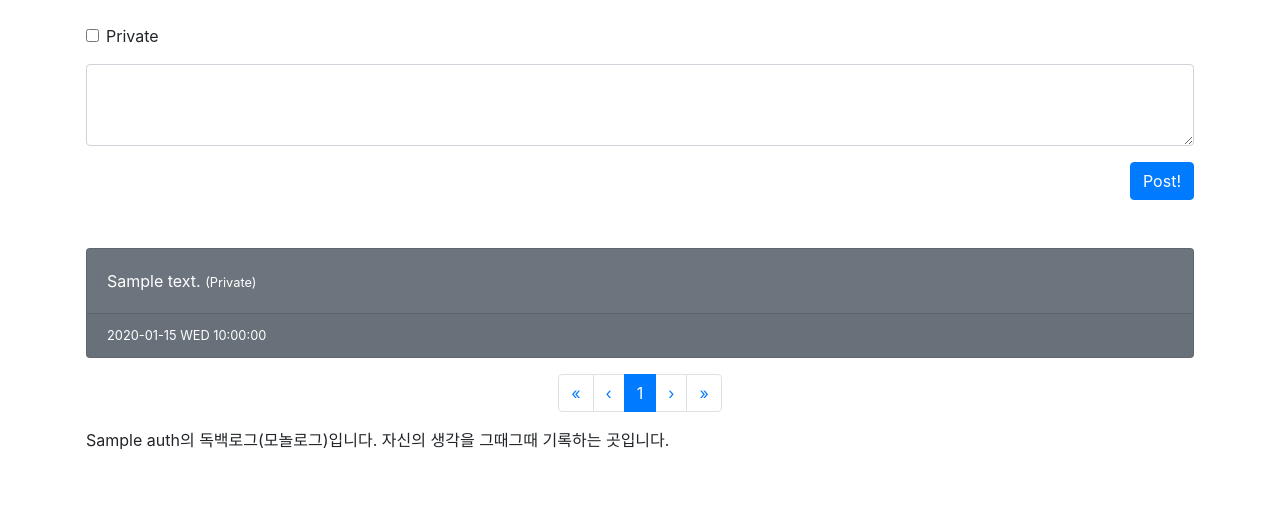
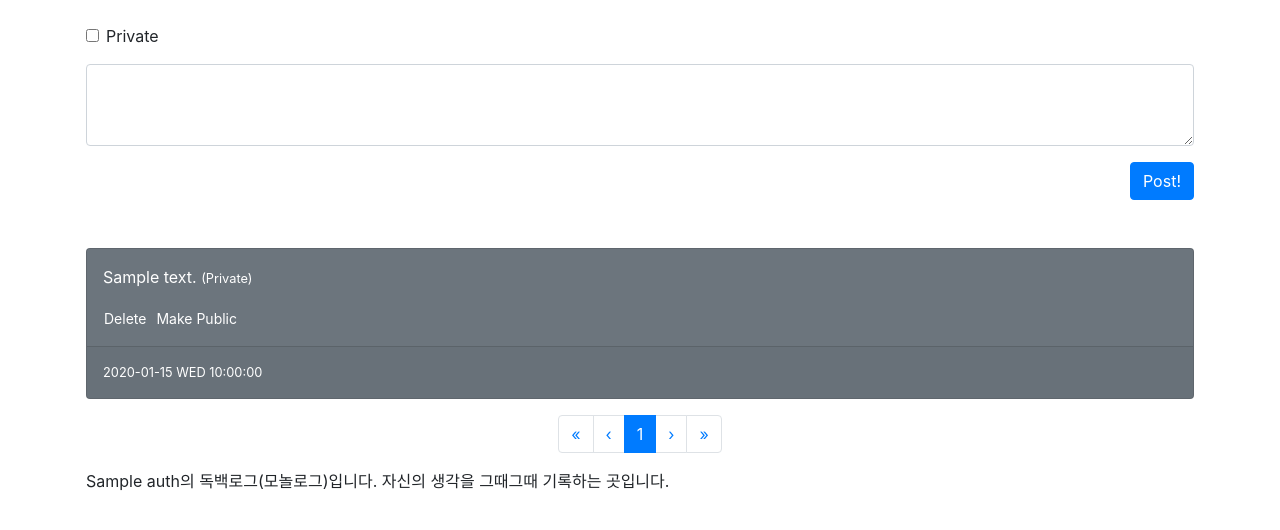
Before and after one commit to theplenoh/php-monologue, a PHP site: page /index.php in a window 1280 px wide. Shown: the part 56-586 px from the top of the page. Run offline with PHP 8.4, Linux system fonts and the light colour scheme; the visitor is signed in with stand-in values (Sample User, id 1); tables that the repository leaves empty or names only in its code hold one stand-in row (values such as "Sample post"); a stand-in replaces the project's code that opens the database connection; some libraries are stand-ins or nearby versions.

Commit message:
UI for buttons to manage entries

```diff
--- a/index.php
+++ b/index.php
@@ -2,6 +2,11 @@
 require_once "common.php";
 
 session_start();
+
+$flag_loggedin = false;
+if(isset($_SESSION['loggedin']) && $_SESSION['loggedin'] === true)
+    $flag_loggedin = true;
+
 
 if(!isset($_GET['page_num']))
     $page_num = 1;
@@ -32,7 +37,7 @@ $page_max = ceil($total / $page_size);
 
 <div class="container">
 <?php
-if(isset($_SESSION['loggedin']) && $_SESSION['loggedin'] === true)
+if($flag_loggedin)
 {
 ?>
     <div class="row">
@@ -84,12 +89,20 @@ else
         $customdate = $wdate[0].' '.get_day($wdate[0], "en").' '.$wdate[1];
 ?>
 <?php
-        if((isset($_SESSION['loggedin']) && $_SESSION['loggedin'] === true) && $visibility == 0)
+        if($flag_loggedin && $visibility == 0)
         {
 ?>
             <section class="card bg-secondary text-white mt-3 mb-3">
-                <div class="card-body"><?php echo $content; ?> <small class="small">(Private)</small></div>
-                <div class="card-footer small"><?php echo $customdate; ?></div>
+                <div class="card-body p-3">
+                    <p>
+                        <?php echo $content; ?> <small class="small">(Private)</small>
+                    </p>
+                    <div class="btn-group btn-group-sm">
+                        <a type="button" class="btn m-0 p-0 text-white">Delete</a>
+                        <a type="button" class="btn m-0 py-0 text-white">Make Public</a>
+                    </div>
+                </div>
+                <div class="card-footer p-3 small"><?php echo $customdate; ?></div>
             </section>
 <?php
         }
@@ -97,8 +110,23 @@ else
         {
 ?>
             <section class="card mt-3 mb-3">
-                <div class="card-body"><?php echo $content; ?></div>
-                <div class="card-footer small"><?php echo $customdate; ?></div>
+                <div class="card-body p-3">
+                    <p <?php if(!$flag_loggedin) echo "class=\"mb-0\""; ?>>
+                        <?php echo $content; ?>
+                    </p>
+<?php
+            if($flag_loggedin)
+            {
+?>
+                    <div class="btn-group btn-group-sm">
+                        <a type="button" class="btn m-0 p-0">Delete</a>
+                        <a type="button" class="btn m-0 py-0">Make Private</a>
+                    </div>
+<?php
+            }
+?>
+                </div>
+                <div class="card-footer p-3 small"><?php echo $customdate; ?></div>
             </section>
 <?php
         }
```
